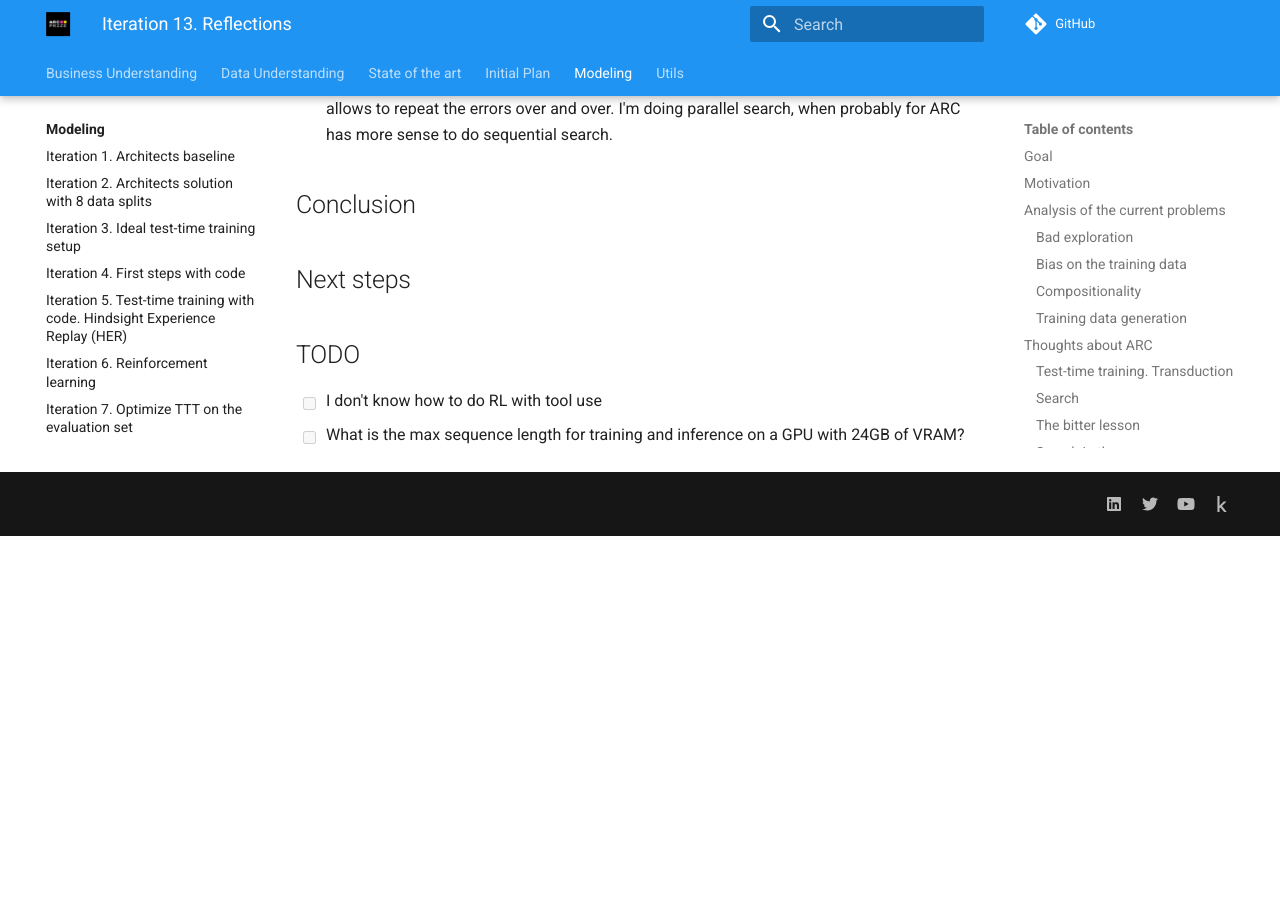
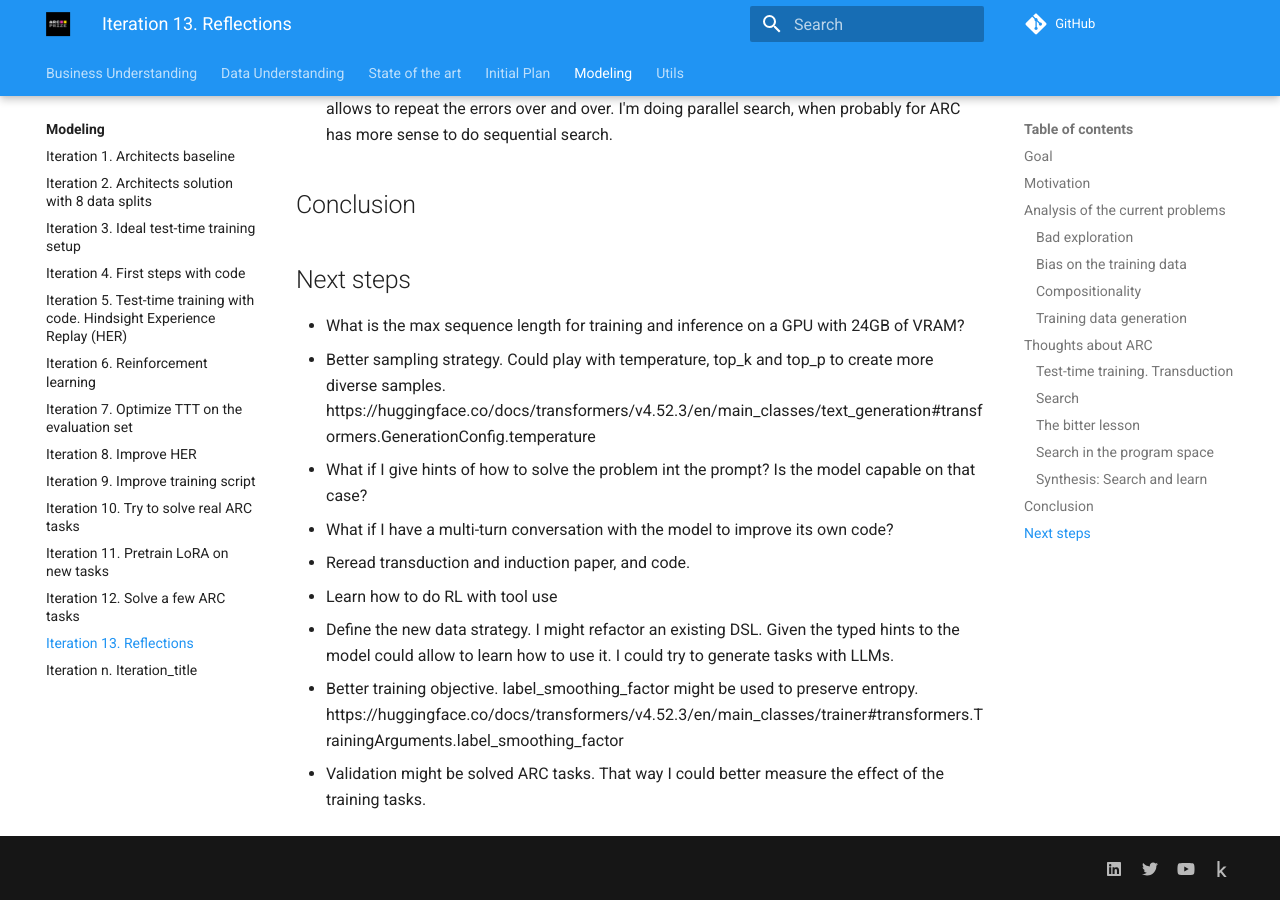
Before and after one commit to ironbar/arc25, an MkDocs documentation site: the page built from docs/modeling/Iteration_13_reflections.md, in a window 1280 px wide and 900 px high, scrolled down 3301 px. Built offline with MkDocs 1.6.1 and Material for MkDocs 9.7.7, drawn with Linux system fonts in a browser that asks for light colours; comment, search, counter and statistics services are not loaded; before the commit the page ends 3837 px from its top, so only the background shows below that.

Commit message:
better next steps

```diff
--- a/docs/modeling/Iteration_13_reflections.md
+++ b/docs/modeling/Iteration_13_reflections.md
@@ -132,7 +132,12 @@ and repeats the errors over and over. This happens because:
 
 ## Next steps
 
-## TODO
-
-- [ ] I don't know how to do RL with tool use
-- [ ] What is the max sequence length for training and inference on a GPU with 24GB of VRAM?
+- What is the max sequence length for training and inference on a GPU with 24GB of VRAM?
+- Better sampling strategy. Could play with temperature, top_k and top_p to create more diverse samples. https://huggingface.co/docs/transformers/v4.52.3/en/main_classes/text_generation#transformers.GenerationConfig.temperature
+- What if I give hints of how to solve the problem int the prompt? Is the model capable on that case?
+- What if I have a multi-turn conversation with the model to improve its own code?
+- Reread transduction and induction paper, and code.
+- Learn how to do RL with tool use
+- Define the new data strategy. I might refactor an existing DSL. Given the typed hints to the model could allow to learn how to use it. I could try to generate tasks with LLMs.
+- Better training objective. label_smoothing_factor might be used to preserve entropy. https://huggingface.co/docs/transformers/v4.52.3/en/main_classes/trainer#transformers.TrainingArguments.label_smoothing_factor
+- Validation might be solved ARC tasks. That way I could better measure the effect of the training tasks.
```
